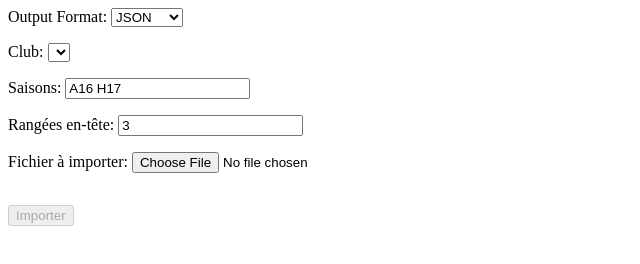
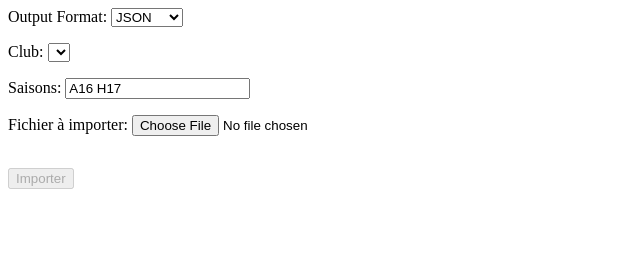
Before and after one commit to patricklam/JudoDB-import, a plain HTML site: page index.html in a window 1280 px wide. Shown: the whole page, without its empty margins (0-640 px from the left). Drawn offline with Linux system fonts and the light colour scheme; no server answers.

Commit message:
oops really remove rangees en-tete

```diff
--- a/index.html
+++ b/index.html
@@ -22,7 +22,6 @@ Output Format:
 <p><label for="saisons">Saisons:</label> <input type="text" name="saisons" id="saisons" value="A16 H17" /></p>
 
 <!-- <p><label for="headers">Rang&eacute;es en-t&ecirc;te:</label> <input type="text" name="headers" id="headers" value="3" /></p> -->
-<p><label for="headers">Rang&eacute;es en-t&ecirc;te:</label> <input type="text" name="headers" id="headers" value="3" /></p>
 
 <p><label for="xlf">Fichier &agrave; importer: </label><input type="file" name="xlfile" id="xlf" /></p>
 <pre id="out"></pre>
```
